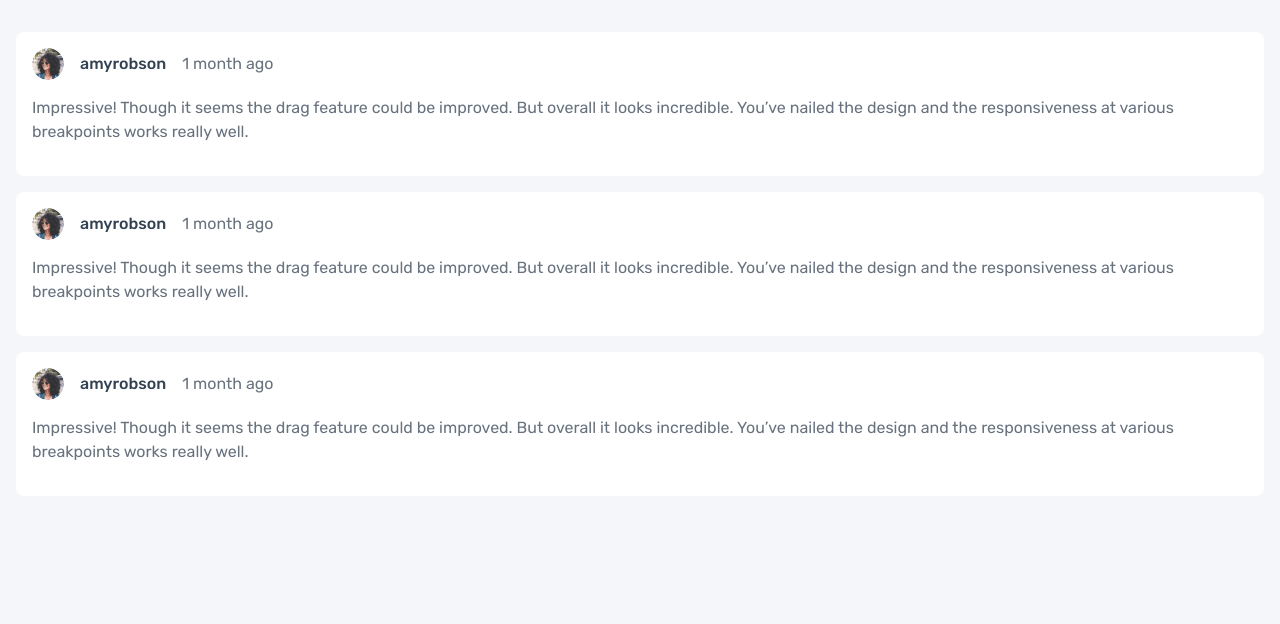
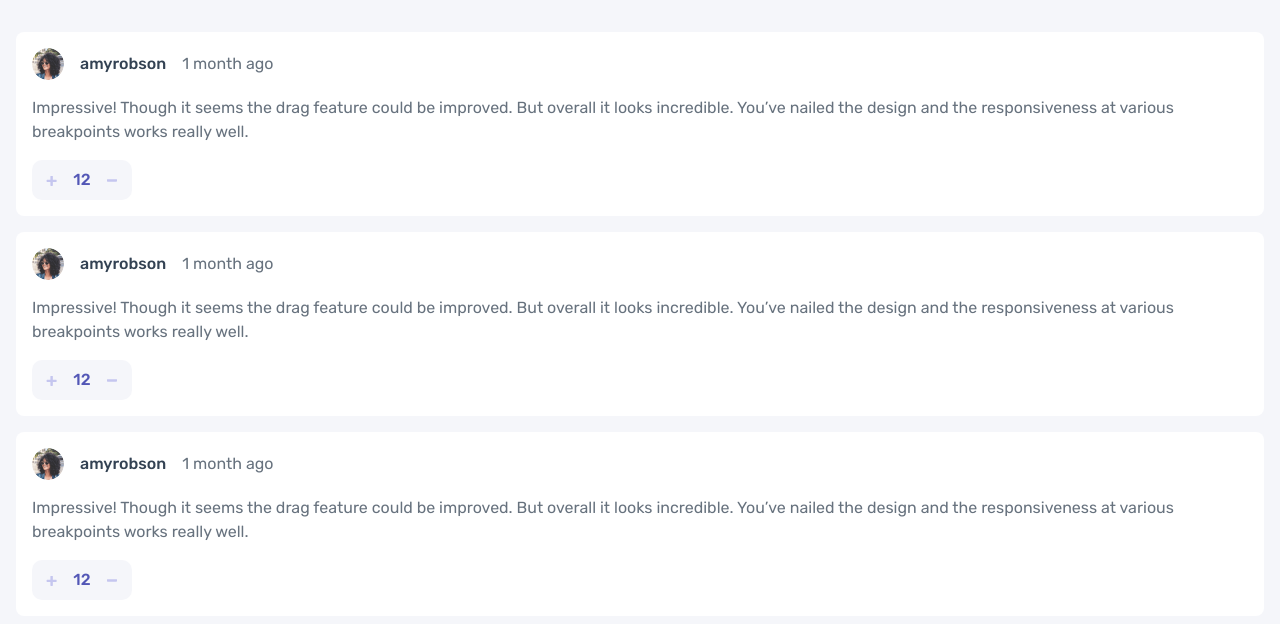
Before and after one commit to g-akca/interactive-comments-section, a React (Vite) app: page / in a window 1280 px wide. Shown: the top 624 px of the page. Built offline with nearby package versions, Linux system fonts and the light colour scheme.

Commit message:
Add VoteSection structure and styles

```diff
--- a/src/components/VoteSection.jsx
+++ b/src/components/VoteSection.jsx
@@ -1,6 +1,12 @@
+import plusIcon from "/images/icon-plus.svg";
+import minusIcon from "/images/icon-minus.svg";
+
 function VoteSection() {
   return (
-    <div className="bg-grey-50">
+    <div className="bg-grey-50 w-25 h-10 rounded-[10px] flex justify-center items-center gap-4">
+      <img src={plusIcon} alt="Plus icon" />
+      <span className="font-medium text-purple-600">12</span>
+      <img src={minusIcon} alt="Minus icon" />
     </div>
   )
 }
```
